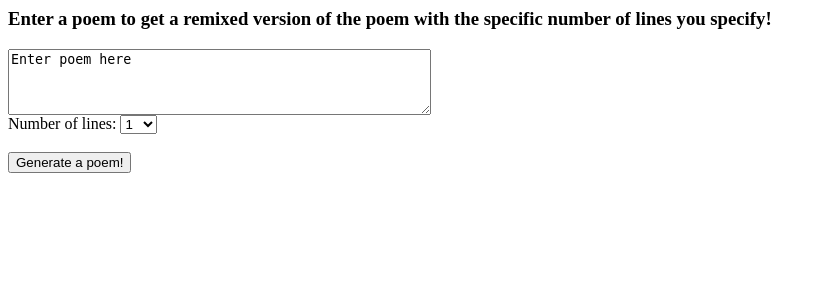
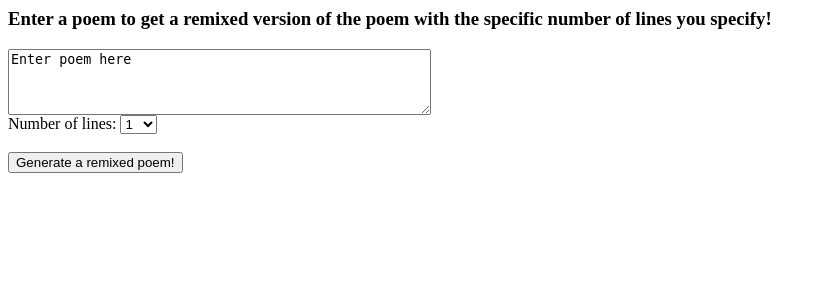
Before and after one commit to mathur/PoemRemixer, a Flask app: page / in a window 1280 px wide. Shown: the top 300 px of the page, without its empty margins (0-825 px from the left). Run offline with Flask 2, Linux system fonts and the light colour scheme.

Commit message:
Change button name

```diff
--- a/templates/index.html
+++ b/templates/index.html
@@ -12,7 +12,7 @@
       {% endfor %}
     </select>
     <br /><br />
-    <input class="button" type="submit" value="Generate a poem!">
+    <input class="button" type="submit" value="Generate a remixed poem!">
   </form>
 
  </body>
```
